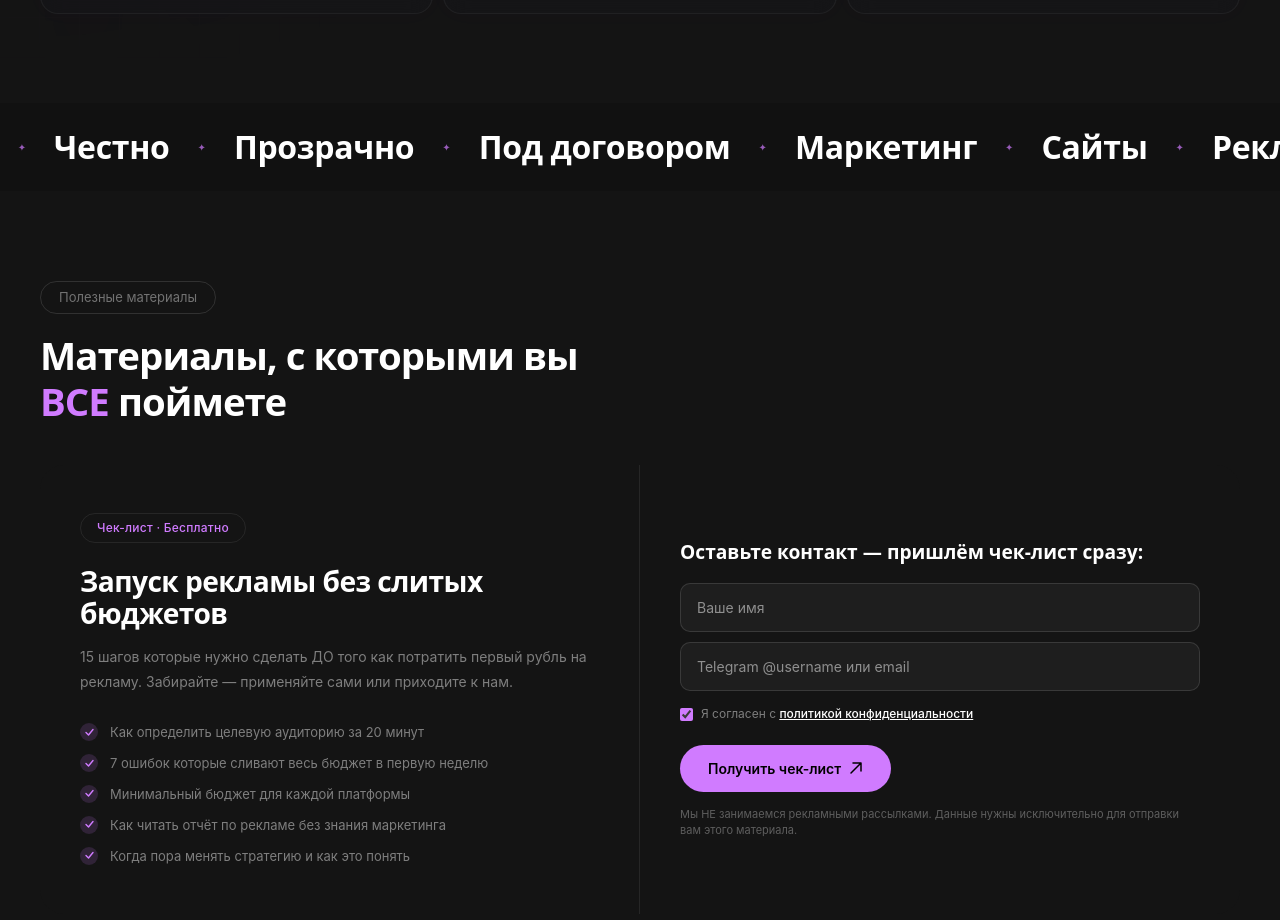
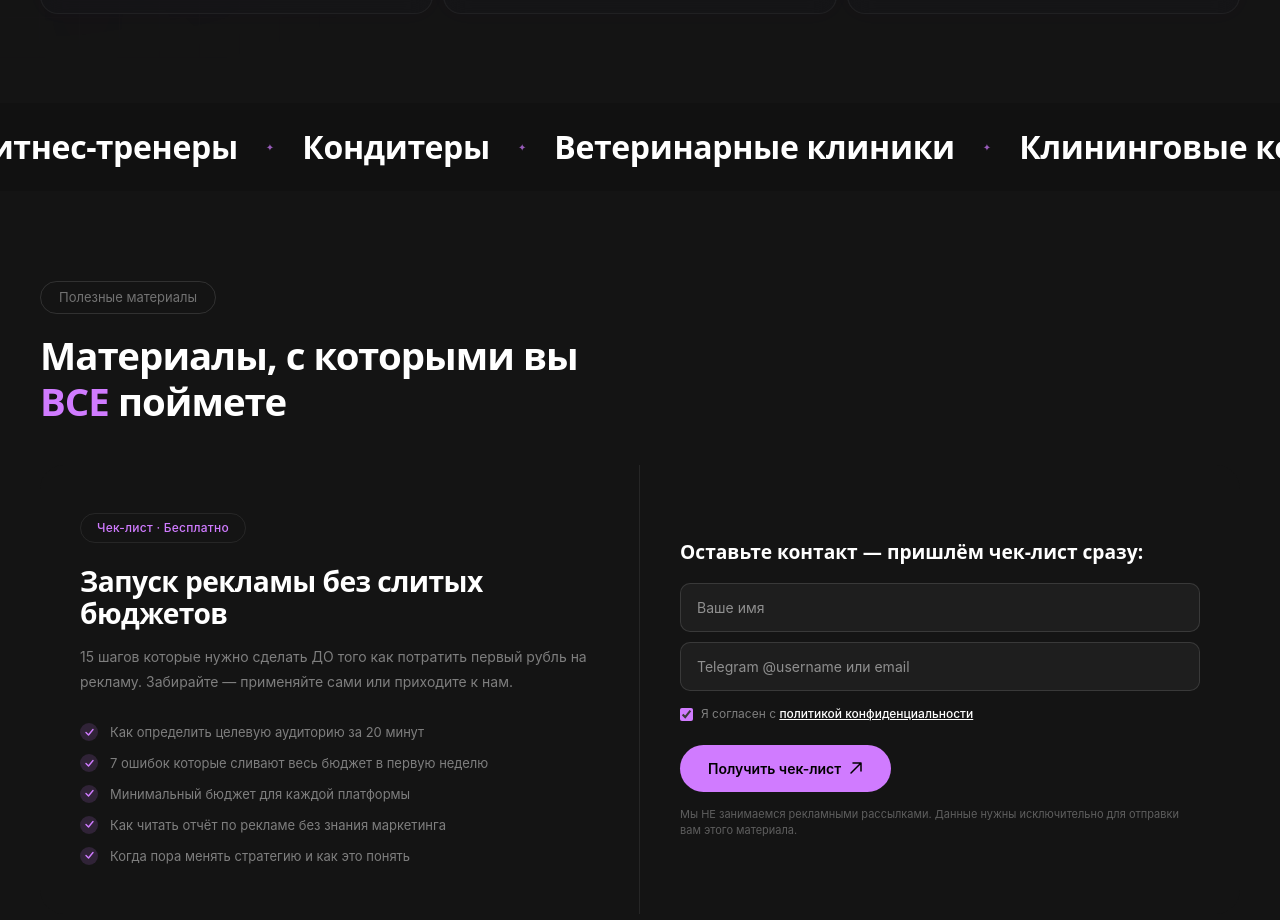
Before and after one commit to adamprogety-hub/asphodel, a Next.js app: page / in a window 1280 px wide. Shown: the part 2620-3540 px from the top of the page. Built offline with nearby package versions, Linux system fonts and the light colour scheme.

Commit message:
style: update marquee with small business niches for audience recognition

```diff
--- a/src/components/sections/Responsibility.tsx
+++ b/src/components/sections/Responsibility.tsx
@@ -1,6 +1,14 @@
 // Marquee banner — Titan-style scrolling dark bar
 export default function Responsibility() {
-  const items = ['Маркетинг', 'Сайты', 'Реклама', 'Результат', 'Честно', 'Прозрачно', 'Под договором']
+  const items = [
+    'Салоны красоты', 'Барбершопы', 'Репетиторы', 'Стоматологии',
+    'Фотографы', 'Психологи', 'Ремонт квартир', 'Юристы',
+    'Маникюрные студии', 'Автосервисы', 'Детские центры',
+    'Фитнес-тренеры', 'Кондитеры', 'Ветеринарные клиники',
+    'Клининговые компании', 'Массажные кабинеты', 'Риелторы',
+    'Студии йоги', 'Логопеды', 'Свадебные фотографы',
+  ]
+
   // Render 3x for seamless scroll
   const repeated = [...items, ...items, ...items]
 
```
